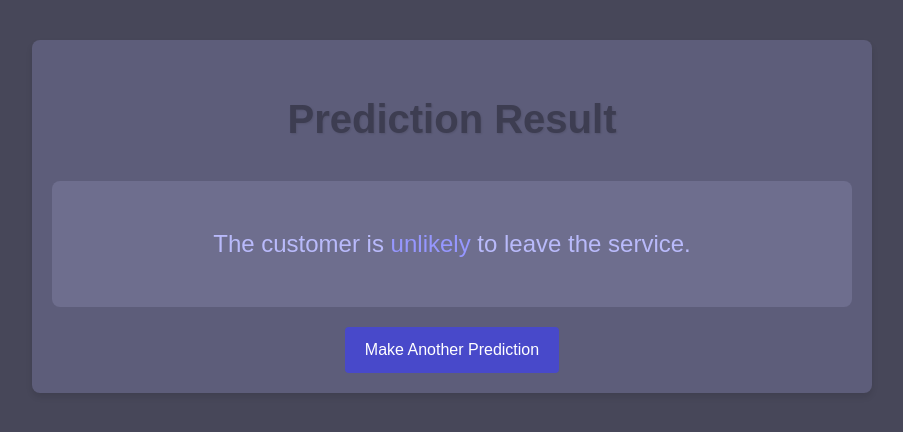
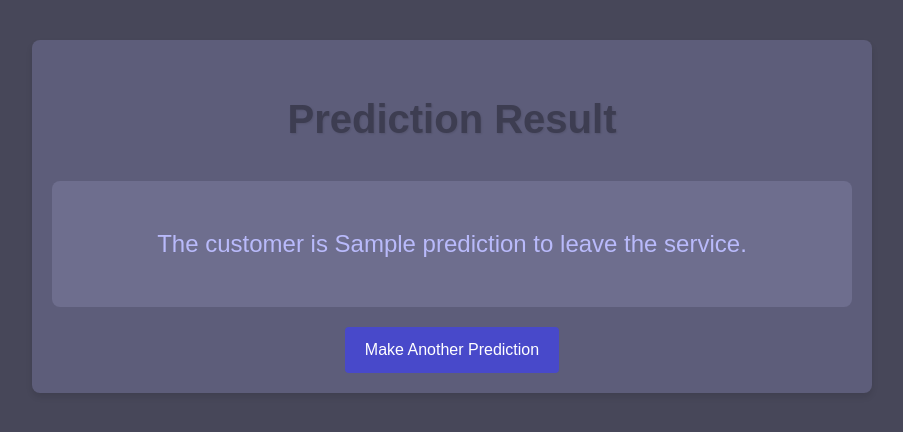
Before and after one commit to Atharva-Malode/Financial-Project, a Flask app: template templates/result.html in a window 1280 px wide. Shown: the top 432 px of the page, without its empty margins (188-1091 px from the left). Run offline with Flask 3, Linux system fonts and the light colour scheme; the template is opened without the code that fills it: most values are stand-ins (such as "Sample title", 1, 10 or a date in 2020); parts of the project's set-up code (start-up, migrations or seed data) failed here and were passed over.

Commit message:
added prediction variable, rmv script

```diff
--- a/templates/result.html
+++ b/templates/result.html
@@ -59,23 +59,11 @@
     <div class="container">
         <h1>Prediction Result</h1>
         <div class="result">
-            <p>The customer is <span id="prediction"></span> to leave the service.</p>
+            <p>The customer is <span class="{{ prediction }}">
+                {{ prediction }}
+            </span> to leave the service.</p>
         </div>
         <a href="/" class="btn">Make Another Prediction</a>
     </div>
-    <script>
-        document.addEventListener('DOMContentLoaded', function() {
-            const urlParams = new URLSearchParams(window.location.search);
-            const prediction = urlParams.get('prediction');
-            const predictionSpan = document.getElementById('prediction');
-            if (prediction === '1') {
-                predictionSpan.textContent = 'likely';
-                predictionSpan.classList.add('likely');
-            } else {
-                predictionSpan.textContent = 'unlikely';
-                predictionSpan.classList.add('unlikely');
-            }
-        });
-    </script>
 </body>
 </html>
```
